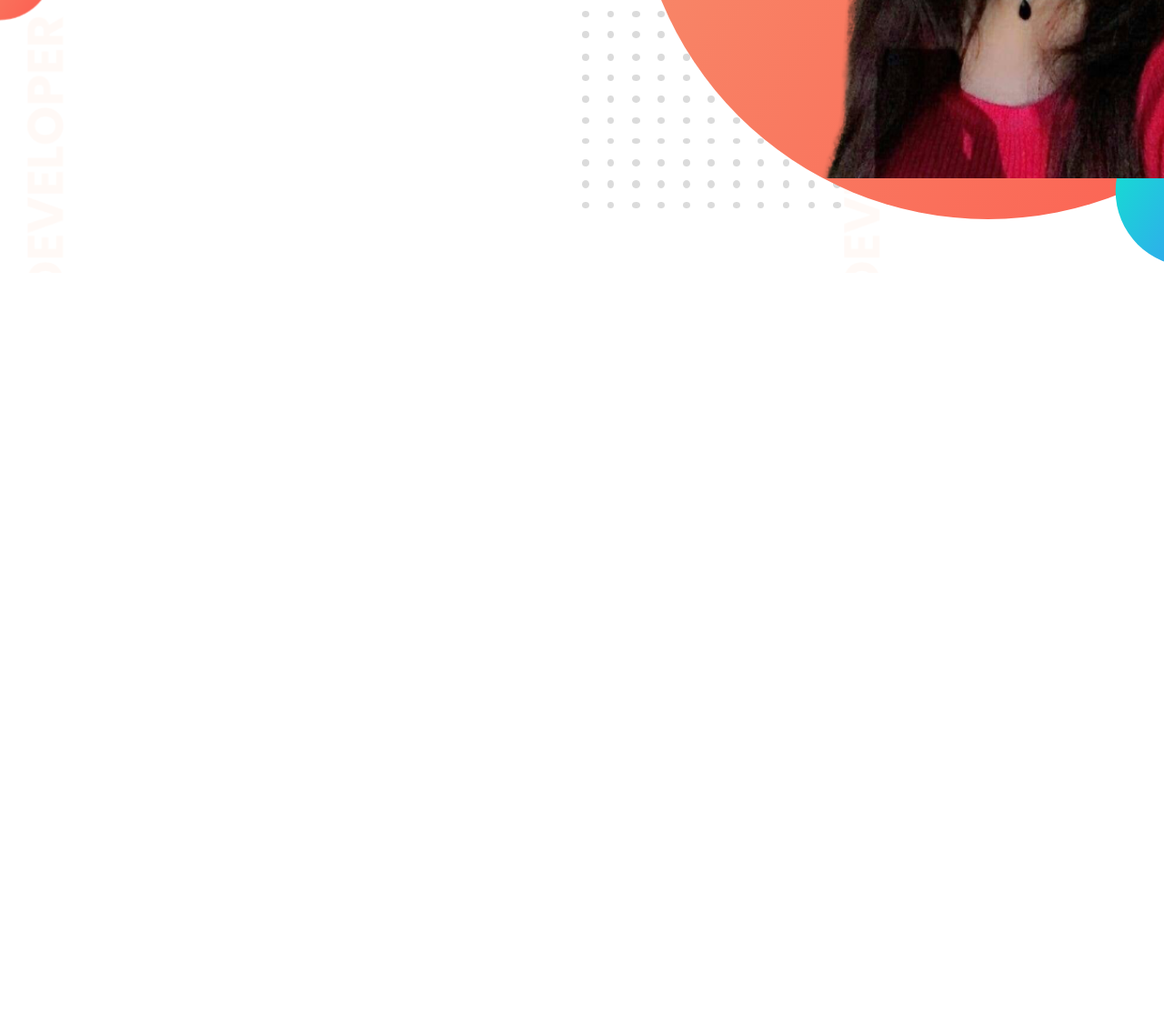
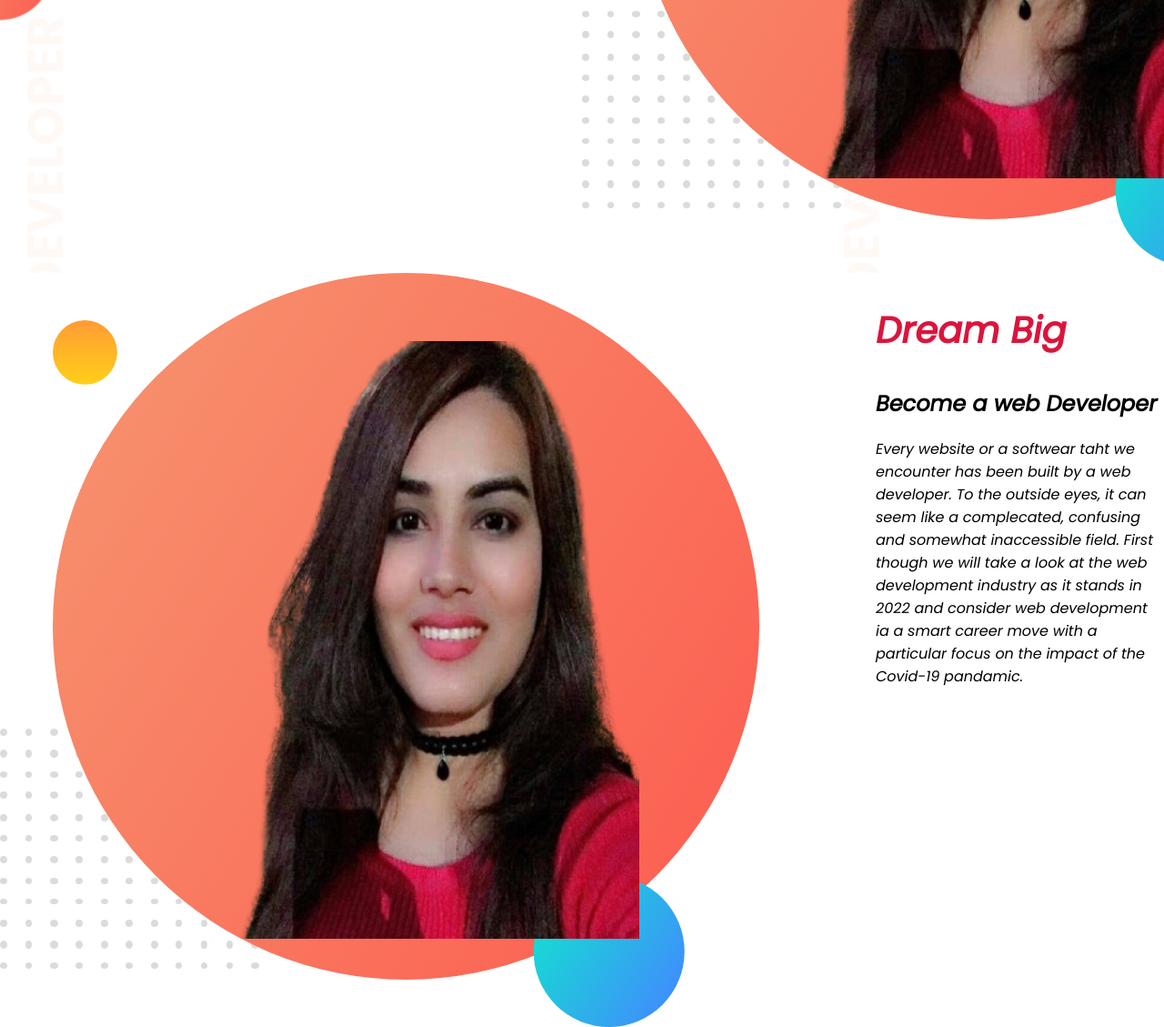
Before and after one commit to alammonira/Developer-portfolio, a plain HTML site: page index.html in a window 1280 px wide. Shown: the part 536-1665 px from the top of the page at 91% size. Before the commit the page ends 836 px from the top, so only its background shows below. Drawn offline with Linux system fonts and the light colour scheme.

Commit message:
dream added

```diff
--- a/index.html
+++ b/index.html
@@ -26,6 +26,20 @@
         <div class="half-width"><img src="images/my-bg.png" alt="">
         </div>
     </section>
+    <section class="Dream-big">
+        <div>
+            <img src="images/my-bg.png" alt="">
+        </div>
+        <div class="half-width">
+            <h1>Dream Big</h1>
+            <h2>Become a web Developer</h2>
+            <p>Every website or a softwear taht we encounter has been built by a web developer. To the outside eyes, it
+                can seem like a complecated, confusing and somewhat inaccessible field. First though we will take a look
+                at the web development industry as it stands in 2022 and consider web development ia a smart career move
+                with a particular focus on the impact of the Covid-19 pandamic.</p>
+        </div>
+
+    </section>
 </body>
 
 </html>
```
